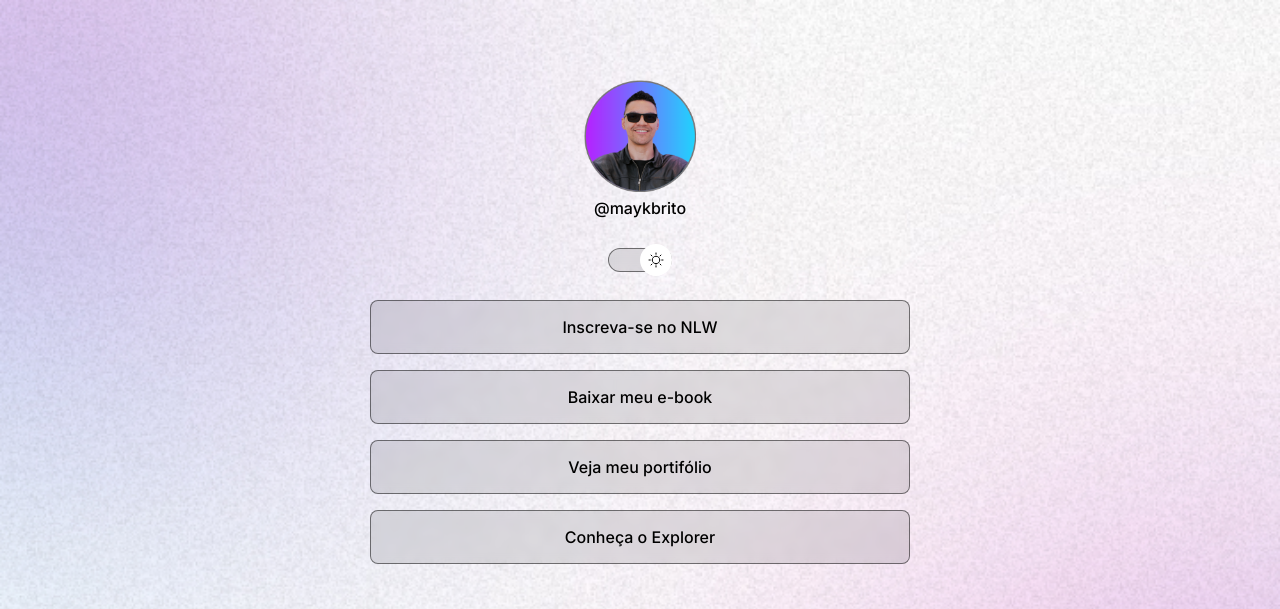
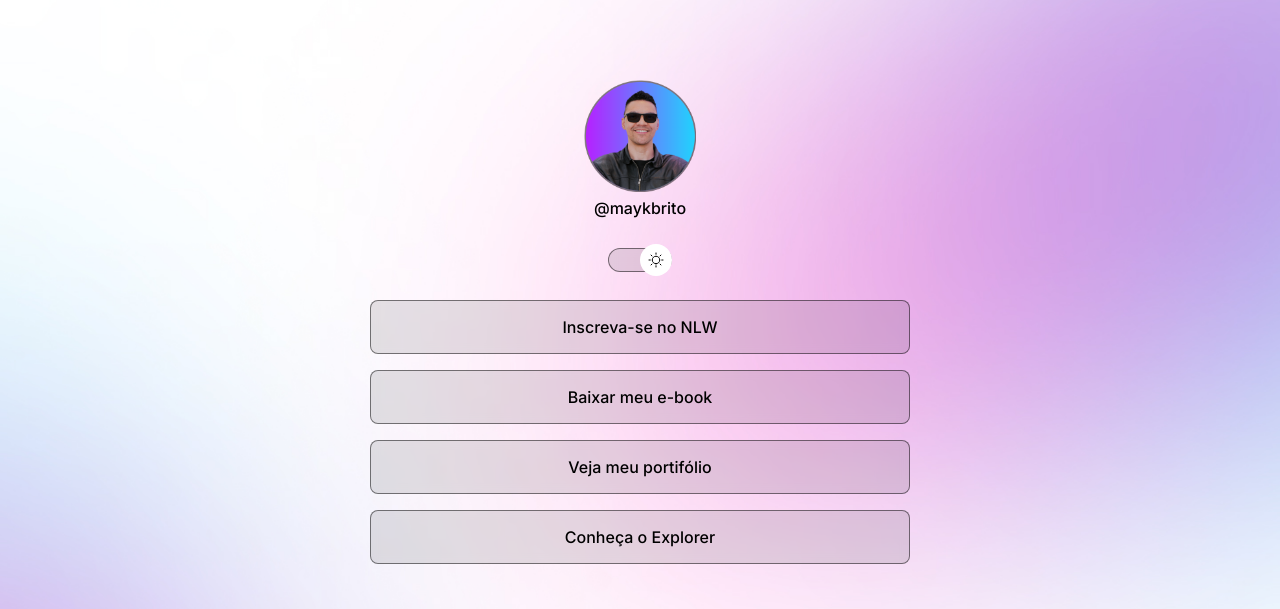
Before and after one commit to RafaMG/devlinks, a website: page src/index.html in a window 1280 px wide. Shown: the top 609 px of the page. Drawn offline with nearby package versions, Linux system fonts and the light colour scheme.

Commit message:
Implementando a função que modifica a imagem de fundo, quando a tela é mobile ou desktop.

```diff
--- a/src/styles.css
+++ b/src/styles.css
@@ -26,6 +26,7 @@
 
 body {
   background: var(--background-image) no-repeat top center/cover;
+  height: 100vh;
 }
 
 body * {
@@ -162,3 +163,14 @@ footer {
 
   /* border: 1px solid yellow; */
 }
+
+/* media queries */
+@media (min-width: 700px) {
+  :root {
+    --background-image: url("./assets/bg-desktop.jpg");
+  }
+
+  .light {
+    --background-image: url("./assets/bg-desktop-light.jpg");
+  }
+}
```
